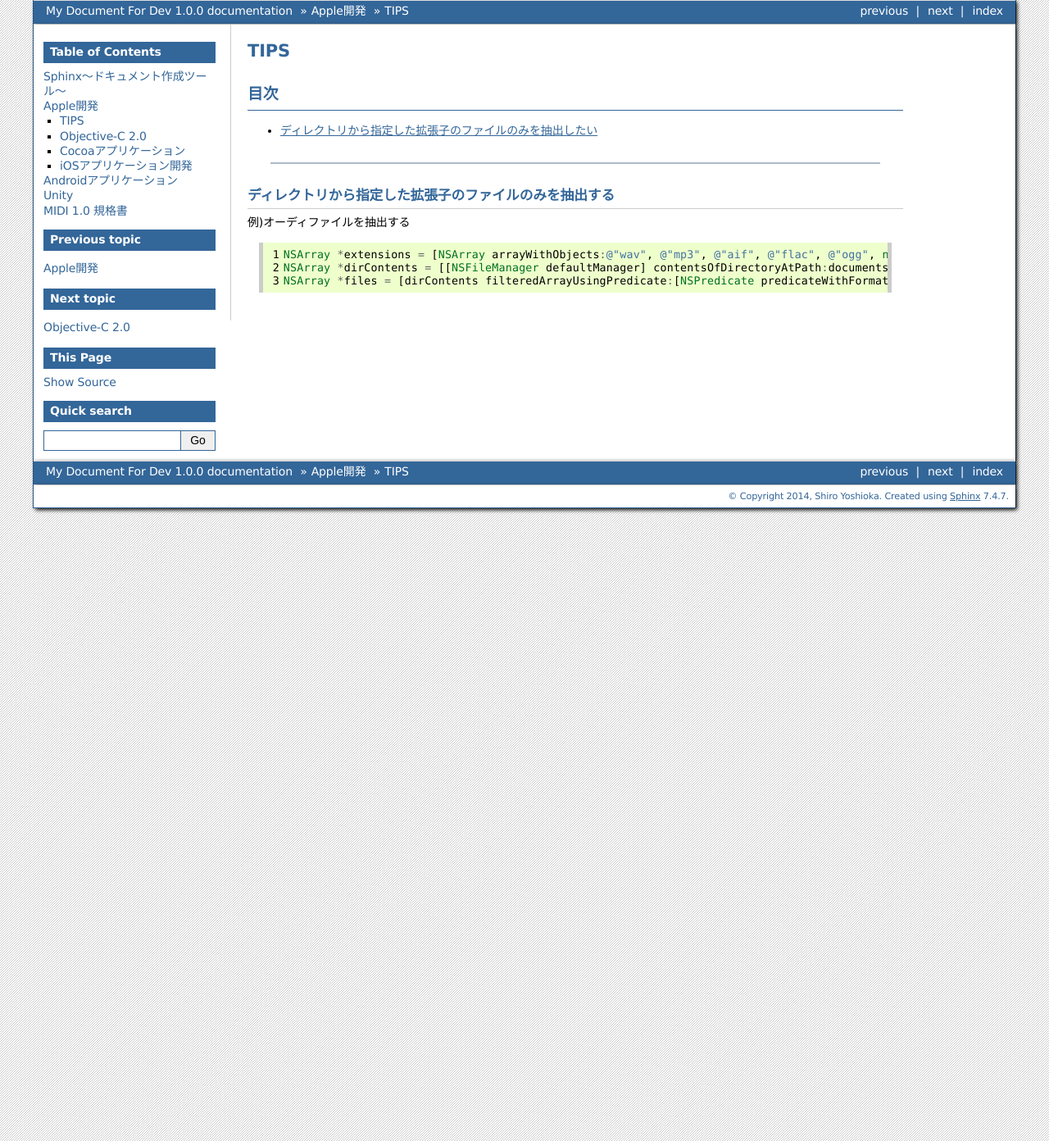
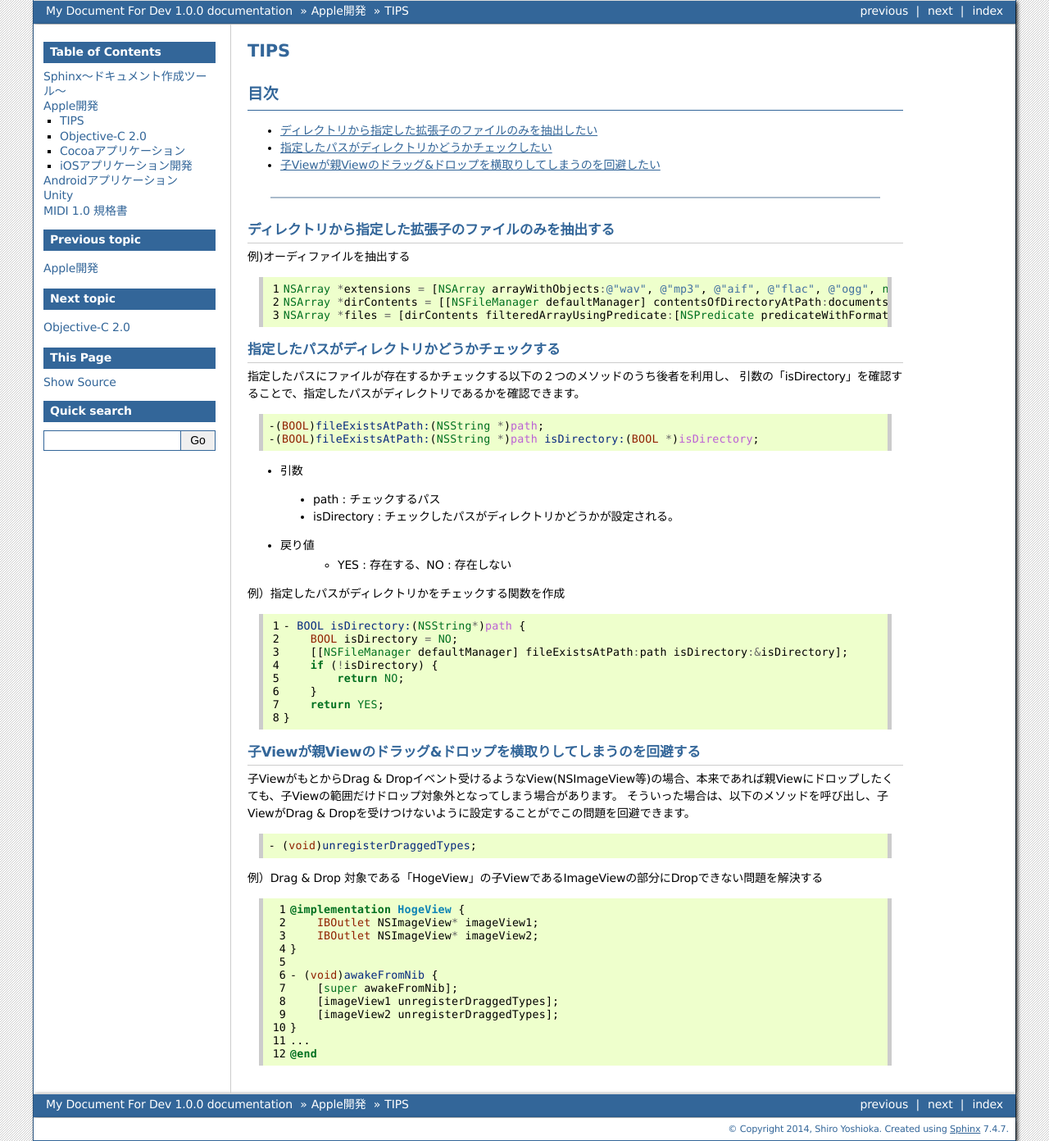
Before and after one commit to shirosan322/my_doc_for_dev, a Sphinx documentation site: the page built from source/apple/tips.rst, in a window 1280 px wide. Shown: the whole page at 82% size. Built offline with Sphinx 7.4.7, drawn with Linux system fonts in a browser that asks for light colours; pages that are not in the unit, such as notebooks, are missing from menus.

Commit message:
Appleドキュメント ・TIPSを更新

```diff
--- a/source/apple/tips.rst
+++ b/source/apple/tips.rst
@@ -6,6 +6,8 @@ TIPS
 =======
 
 - :ref:`ディレクトリから指定した拡張子のファイルのみを抽出したい<get_specified_ext_files>`
+- :ref:`指定したパスがディレクトリかどうかチェックしたい<check_is_directory>`
+- :ref:`子Viewが親Viewのドラッグ&ドロップを横取りしてしまうのを回避したい<ignore_subview_dragevent>`
 
 
 -----
@@ -23,3 +25,70 @@ TIPS
 	NSArray *extensions = [NSArray arrayWithObjects:@"wav", @"mp3", @"aif", @"flac", @"ogg", nil];
 	NSArray *dirContents = [[NSFileManager defaultManager] contentsOfDirectoryAtPath:documentsDirectoryPath error:nil];
 	NSArray *files = [dirContents filteredArrayUsingPredicate:[NSPredicate predicateWithFormat:@"pathExtension IN %@", extensions]];
+
+
+.. _check_is_directory:
+
+指定したパスがディレクトリかどうかチェックする
+------------------------------------------------
+
+指定したパスにファイルが存在するかチェックする以下の２つのメソッドのうち後者を利用し、
+引数の「isDirectory」を確認することで、指定したパスがディレクトリであるかを確認できます。
+
+.. code-block:: objective-c
+
+	-(BOOL)fileExistsAtPath:(NSString *)path;
+	-(BOOL)fileExistsAtPath:(NSString *)path isDirectory:(BOOL *)isDirectory;
+
+
+- 引数
+ - path        : チェックするパス
+ - isDirectory : チェックしたパスがディレクトリかどうかが設定される。
+
+- 戻り値
+	- YES : 存在する、NO : 存在しない
+
+例）指定したパスがディレクトリかをチェックする関数を作成
+
+.. code-block:: objective-c
+	:linenos:
+
+	- BOOL isDirectory:(NSString*)path {
+	    BOOL isDirectory = NO;
+	    [[NSFileManager defaultManager] fileExistsAtPath:path isDirectory:&isDirectory];
+	    if (!isDirectory) {
+	    	return NO;
+	    }
+	    return YES;
+	}
+
+
+.. _ignore_subview_dragevent:
+
+子Viewが親Viewのドラッグ&ドロップを横取りしてしまうのを回避する
+----------------------------------------------------------------
+
+子ViewがもとからDrag & Dropイベント受けるようなView(NSImageView等)の場合、本来であれば親Viewにドロップしたくても、子Viewの範囲だけドロップ対象外となってしまう場合があります。
+そういった場合は、以下のメソッドを呼び出し、子ViewがDrag & Dropを受けつけないように設定することがでこの問題を回避できます。
+
+.. code-block:: objective-c
+
+	- (void)unregisterDraggedTypes;
+
+例）Drag & Drop 対象である「HogeView」の子ViewであるImageViewの部分にDropできない問題を解決する
+
+.. code-block:: objective-c
+	:linenos:
+
+	@implementation HogeView {
+	    IBOutlet NSImageView* imageView1;
+	    IBOutlet NSImageView* imageView2;
+	}
+
+	- (void)awakeFromNib {
+	    [super awakeFromNib];
+	    [imageView1 unregisterDraggedTypes];
+	    [imageView2 unregisterDraggedTypes];
+	}
+	...
+	@end
```
